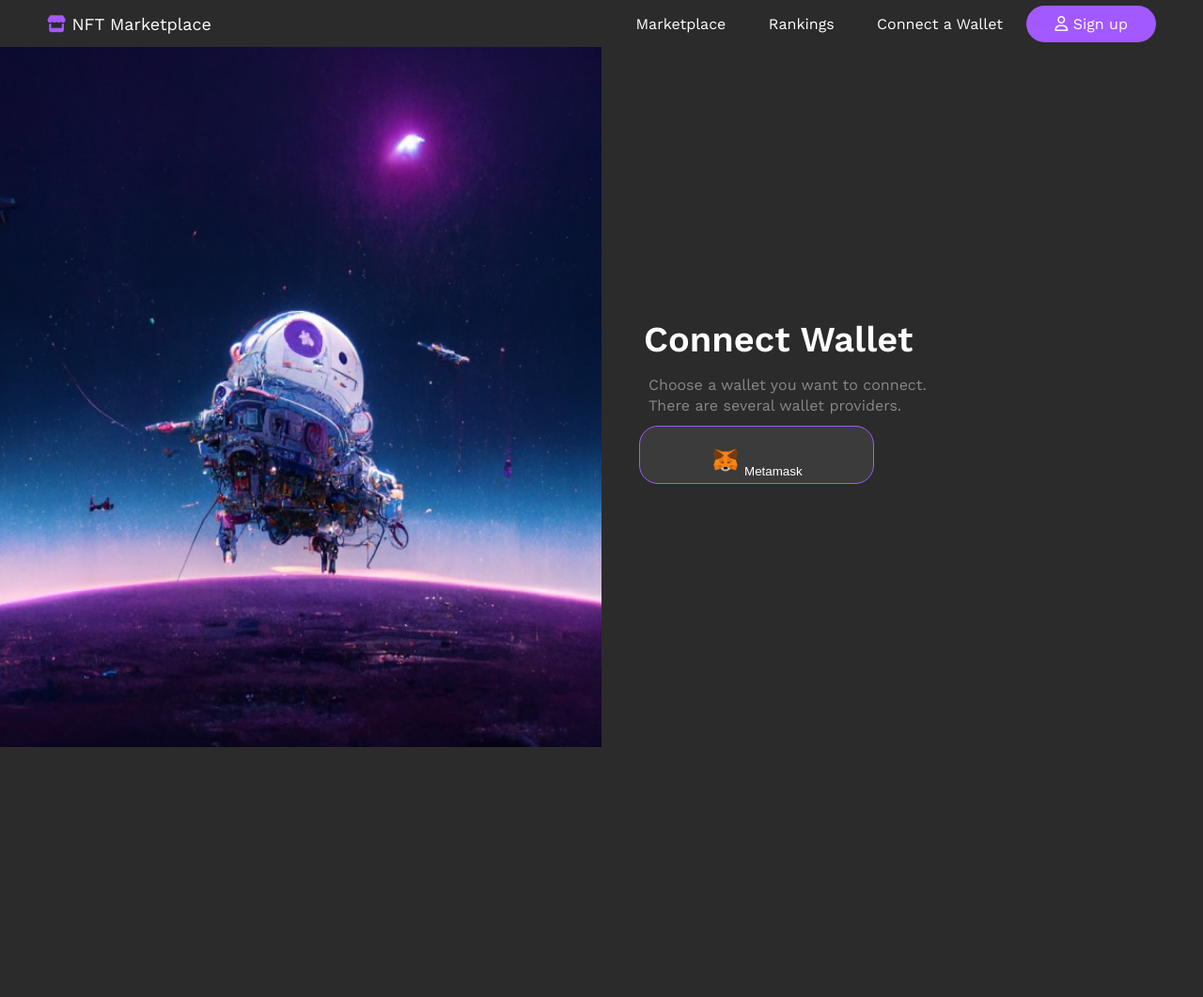
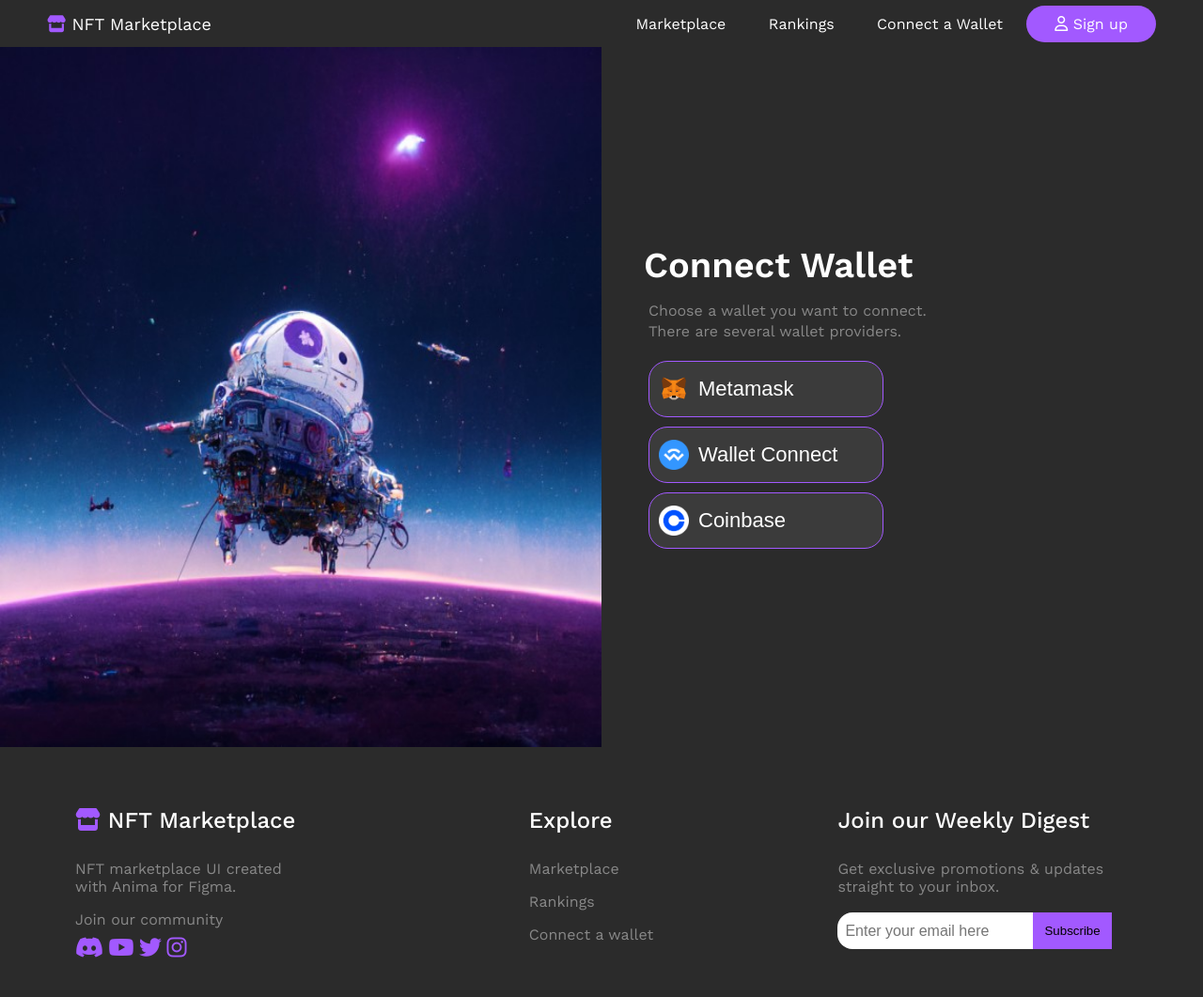
Before and after one commit to Ahemtan/nft-marketplace, a plain HTML site: page index.html in a window 1280 px wide. Shown: the whole page at 94% size. Before the commit the page ends 800 px from the top, so only its background shows below. Drawn offline with nearby package versions, Linux system fonts and the light colour scheme.

Commit message:
2nd commit

```diff
--- a/index.html
+++ b/index.html
@@ -26,16 +26,48 @@
 
             <div class="row">
                 <div class="col-2">
-                    <img src="./hero.jpg" alt="HERO">
+                    <img src="./images/hero.jpg" alt="HERO">
                 </div>
                 <div class="col-2 text-section">
                     <h1>Connect Wallet</h1>
                     <p>Choose a wallet you want to connect. <br> There are several wallet providers.</p>
 
-                    <button href="#"><img src="./MetaMask.png"> Metamask</button>
+                    <button href="#"><img src="images/MetaMask.png">Metamask</button>
+                    <button href="#"><img src="images/wallet-connect-logo.png">Wallet Connect</button>
+                    <button href="#"><img src="images/coinbase-logo.png">Coinbase</button>
                 </div>
             </div>
 
+            <div class="footer">
+                <div class="container">
+                    <div class="footer-content">
+                        <h3><i class="fa-solid fa-store"></i> NFT Marketplace</h3>
+                        <p>NFT marketplace UI created <br> with Anima for Figma.</p>
+                        <p>Join our community</p>
+                        <div class="icons">
+                            <a href="#"><i class="fa-brands fa-discord"></i></a>
+                            <a href="#"><i class="fa-brands fa-youtube"></i></a>
+                            <a href="#"><i class="fa-brands fa-twitter"></i></a>
+                            <a href="#"><i class="fa-brands fa-instagram"></i></a>
+                        </div>
+                    </div>
+                    <div class="footer-content">
+                        <h3>Explore</h3>
+                        <li>Marketplace</li>
+                        <li>Rankings</li>
+                        <li>Connect a wallet</li>
+                    </div>
+                    <div class="footer-content">
+                        <h3>Join our Weekly Digest</h3>
+                        <li>Get exclusive promotions & updates straight to your inbox.</li>
+                        <div class="c2a">
+                            <input type="text" placeholder="Enter your email here">
+                            <button>Subscribe</button>
+                        </div>
+
+                    </div>
+                </div>
+            </div>
     </div>
 
 </body>
--- a/style.css
+++ b/style.css
@@ -10,6 +10,7 @@ body{
     background-color: #2B2B2B;
     color: #fff;
     font-family: 'Work Sans', sans-serif;
+    width: 100vw;
 }
 
 .navbar{
@@ -85,14 +86,92 @@ body{
 .text-section button{
     width: 250px;
     height: 60px;
-    padding: 20px 0 40px 0;
     background-color: #3b3b3b;
     border: 1px solid #A259FF;
     border-radius: 20px;
     color: white;
+    display: flex;
+    align-items: center;
+    justify-content: flex-start;
+    font-weight: 500;
+    font-size: 22px;
+    line-height: 30px;
+    margin: 10px;
 }
 
 .text-section button img{
     width: 32px;
-    height: 32px;
+    height: 32px;;
+    margin: 10px;
 }
+
+.footer{
+    width: 100%;
+    padding: 40px 80px;
+}
+
+.footer .container {
+    width: 100%;
+    display: grid;
+    grid-template-columns: 1.5fr 1fr 1fr;
+    grid-gap: 20px;
+}
+
+.footer .container .footer-content h3{
+    font-size: 1.5rem;
+    font-weight: 500;
+    padding: 20px 0;
+}
+
+.footer .container .footer-content h3 i{
+    color: #A259FF;
+}
+
+.footer .container .footer-content p {
+    color: #888888;
+    padding: 8px 0;
+}
+
+.footer .container .footer-content a{
+    text-decoration: none;
+}
+
+.footer .container .footer-content a i{
+    color: #A259FF;
+    font-size: 1.5rem;
+}
+
+.footer .container .footer-content li {
+    color: #888888;
+    list-style-type: none;
+    padding: 8px 0;
+}
+
+.footer .container .footer-content .c2a {
+    padding: 10px 0;
+    display: flex;
+}
+
+.footer .container .footer-content .c2a input {
+    background-color: #ffffff;
+    border: none;
+    padding: .5rem;
+    font-size: 1rem;
+    width: 13em;
+    border-radius: 1rem 0 0 1rem;
+    color: #888888;
+    cursor: pointer;
+}
+
+.footer .container .footer-content .c2a button {
+    padding: 0 25px;
+    background-color: #A259FF;
+    padding: 12px;
+    border: 0;
+}
+
+input {
+    position: relative;
+    display: inline-block;
+    box-sizing: border-box;
+}
```
Also changed, not shown: images/MetaMask.png (renamed from MetaMask.png), images/coinbase-logo.png (added), images/hero.jpg (renamed from hero.jpg), images/wallet-connect-logo.png (added).
